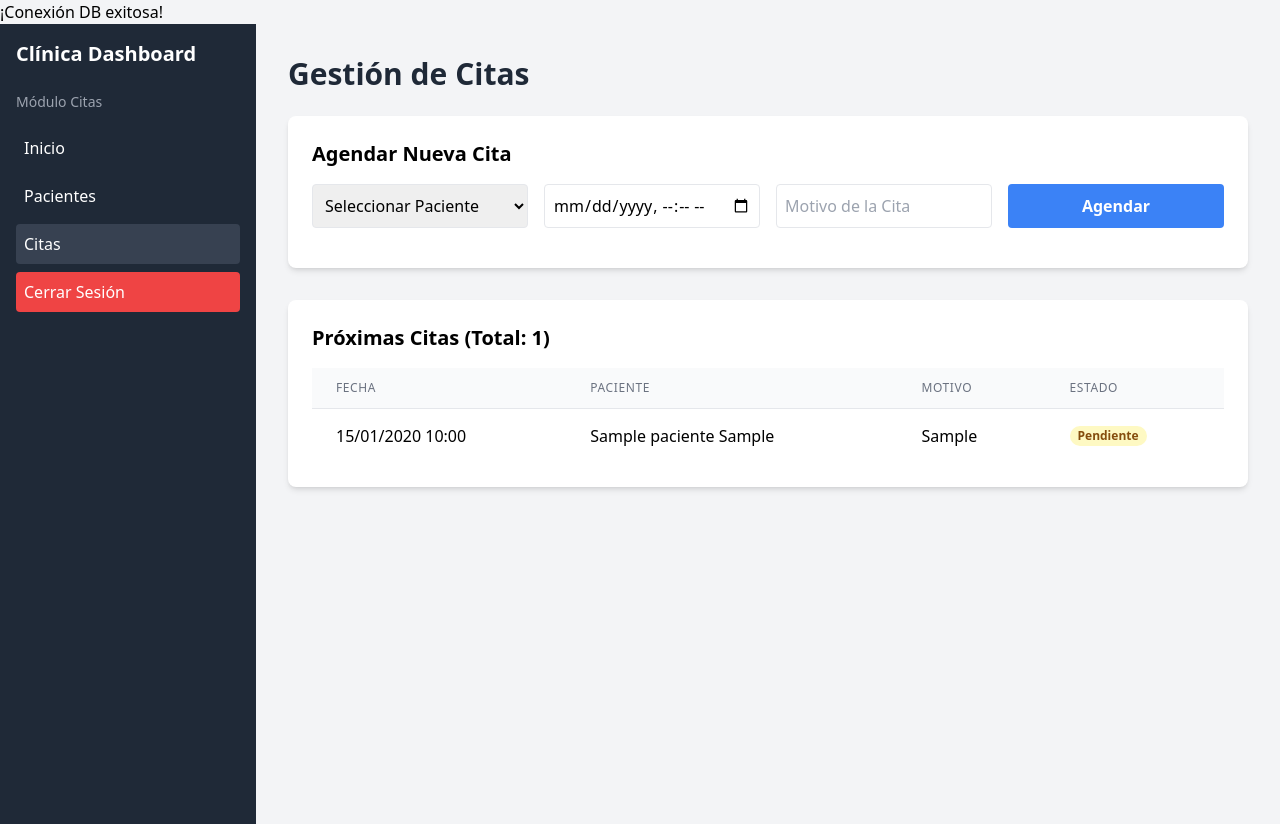
After one commit to dev-arivas/clinica-dashboard-git, a PHP site: page /citas.php in a window 1280 px wide. The commit adds this page. Run offline with PHP 8.4, Linux system fonts and the light colour scheme; a user stored in the database is signed in; tables that the repository leaves empty hold one stand-in row (values such as "Sample post"); some libraries are stand-ins or nearby versions.

Commit message:
feat(citas): Implementado modulo CRUD de citas y añadido enlace al sidebar.

```diff
--- /dev/null
+++ b/citas.php
@@ -0,0 +1,127 @@
+<?php
+// citas.php
+
+session_start();
+// Si no hay sesión, redirige al login
+if (!isset($_SESSION['user_id'])) {
+    header("Location: login.php");
+    exit;
+}
+include('db_connection.php');
+
+// Lógica de AGREGAR CITA (CREATE)
+if ($_SERVER["REQUEST_METHOD"] == "POST" && isset($_POST['add_cita'])) {
+    // Aseguramos que solo usamos enteros, fechas y strings para seguridad
+    $paciente_id = (int)($_POST['paciente_id'] ?? 0);
+    $fecha_hora = $_POST['fecha_hora'] ?? '';
+    $motivo = $_POST['motivo'] ?? '';
+
+    // Usar prepared statement para INSERT
+    $stmt = $conn->prepare("INSERT INTO citas (paciente_id, fecha, motivo) VALUES (?, ?, ?)");
+    $stmt->bind_param("iss", $paciente_id, $fecha_hora, $motivo);
+
+    if ($stmt->execute()) {
+        // Éxito
+    } else {
+        // Manejo de error básico (ej. si paciente_id no existe)
+        $error_msg = "Error al agendar cita: " . $stmt->error;
+    }
+
+    $stmt->close();
+    header("Location: citas.php"); // Redirige para evitar el reenvío del formulario
+    exit;
+}
+
+// Lógica de LEER CITAS (READ - usando JOIN para obtener el nombre del paciente)
+$sql_citas = "SELECT c.id, c.fecha, c.motivo, c.estado, p.nombre, p.apellido
+              FROM citas c
+              JOIN pacientes p ON c.paciente_id = p.id
+              ORDER BY c.fecha DESC";
+$result_citas = $conn->query($sql_citas);
+$citas = $result_citas ? $result_citas->fetch_all(MYSQLI_ASSOC) : [];
+
+// Obtener lista de pacientes para el formulario de selección (SELECT)
+$result_pacientes = $conn->query("SELECT id, nombre, apellido FROM pacientes ORDER BY nombre ASC");
+$pacientes = $result_pacientes ? $result_pacientes->fetch_all(MYSQLI_ASSOC) : [];
+
+$conn->close();
+?>
+
+<!DOCTYPE html>
+<html lang="es">
+<head>
+    <meta charset="UTF-8">
+    <meta name="viewport" content="width=device-width, initial-scale=1.0">
+    <title>Citas | Clínica</title>
+    <script src="https://cdn.tailwindcss.com"></script>
+</head>
+<body class="bg-gray-100 min-h-screen">
+    <div class="flex">
+        <aside class="w-64 bg-gray-800 h-screen p-4 text-white">
+            <h1 class="text-xl font-bold mb-6">Clínica Dashboard</h1>
+            <p class="text-sm text-gray-400 mb-4">Módulo Citas</p>
+            <ul>
+                <li class="mb-2"><a href="dashboard.php" class="block p-2 rounded hover:bg-gray-700">Inicio</a></li>
+                <li class="mb-2"><a href="pacientes.php" class="block p-2 rounded hover:bg-gray-700">Pacientes</a></li>
+                <li class="mb-2"><a href="citas.php" class="block p-2 rounded bg-gray-700">Citas</a></li>
+                <li class="mb-2"><a href="logout.php" class="block p-2 rounded hover:bg-red-700 bg-red-500">Cerrar Sesión</a></li>
+            </ul>
+        </aside>
+        <main class="flex-1 p-8">
+            <h1 class="text-3xl font-bold text-gray-800 mb-6">Gestión de Citas</h1>
+
+            <?php if (isset($error_msg)): ?>
+                <p class="bg-red-100 border border-red-400 text-red-700 px-4 py-3 rounded relative mb-4 font-semibold text-sm"><?php echo $error_msg; ?></p>
+            <?php endif; ?>
+
+            <div class="bg-white p-6 rounded-lg shadow-md mb-8">
+                <h2 class="text-xl font-semibold mb-4">Agendar Nueva Cita</h2>
+                <form action="citas.php" method="POST" class="grid grid-cols-4 gap-4">
+                    <select name="paciente_id" required class="p-2 border rounded">
+                        <option value="">Seleccionar Paciente</option>
+                        <?php foreach ($pacientes as $p): ?>
+                            <option value="<?php echo $p['id']; ?>"><?php echo htmlspecialchars($p['nombre'] . ' ' . $p['apellido']); ?></option>
+                        <?php endforeach; ?>
+                    </select>
+                    <input type="datetime-local" name="fecha_hora" required class="p-2 border rounded">
+                    <input type="text" name="motivo" placeholder="Motivo de la Cita" required class="p-2 border rounded">
+                    <button type="submit" name="add_cita" class="bg-blue-500 hover:bg-blue-600 text-white font-bold py-2 px-4 rounded">Agendar</button>
+                </form>
+            </div>
+
+            <div class="bg-white p-6 rounded-lg shadow-md">
+                <h2 class="text-xl font-semibold mb-4">Próximas Citas (Total: <?php echo count($citas); ?>)</h2>
+                <table class="min-w-full divide-y divide-gray-200">
+                    <thead class="bg-gray-50">
+                        <tr>
+                            <th class="px-6 py-3 text-left text-xs font-medium text-gray-500 uppercase tracking-wider">Fecha</th>
+                            <th class="px-6 py-3 text-left text-xs font-medium text-gray-500 uppercase tracking-wider">Paciente</th>
+                            <th class="px-6 py-3 text-left text-xs font-medium text-gray-500 uppercase tracking-wider">Motivo</th>
+                            <th class="px-6 py-3 text-left text-xs font-medium text-gray-500 uppercase tracking-wider">Estado</th>
+                        </tr>
+                    </thead>
+                    <tbody class="bg-white divide-y divide-gray-200">
+                        <?php foreach ($citas as $cita): ?>
+                        <tr>
+                            <td class="px-6 py-4 whitespace-nowrap"><?php echo date('d/m/Y H:i', strtotime($cita['fecha'])); ?></td>
+                            <td class="px-6 py-4 whitespace-nowrap"><?php echo htmlspecialchars($cita['nombre'] . ' ' . $cita['apellido']); ?></td>
+                            <td class="px-6 py-4 whitespace-nowrap"><?php echo htmlspecialchars($cita['motivo']); ?></td>
+                            <td class="px-6 py-4 whitespace-nowrap">
+                                <span class="px-2 inline-flex text-xs leading-5 font-semibold rounded-full
+                                    <?php
+                                        if ($cita['estado'] == 'confirmada') echo 'bg-green-100 text-green-800';
+                                        else if ($cita['estado'] == 'cancelada') echo 'bg-red-100 text-red-800';
+                                        else echo 'bg-yellow-100 text-yellow-800';
+                                    ?>">
+                                    <?php echo ucfirst($cita['estado']); ?>
+                                </span>
+                            </td>
+                        </tr>
+                        <?php endforeach; ?>
+                    </tbody>
+                </table>
+            </div>
+        </main>
+    </div>
+</body>
+</html>
--- a/db_connection.php
+++ b/db_connection.php
@@ -13,4 +13,5 @@ $conn = new mysqli($servername, $username, $password, $dbname);
 if ($conn->connect_error) {
     die("Conexión fallida: " . $conn->connect_error);
 }
+echo "¡Conexión DB exitosa!";
 ?>
```
Also changed, not shown: login.php (+22 -4 lines).
